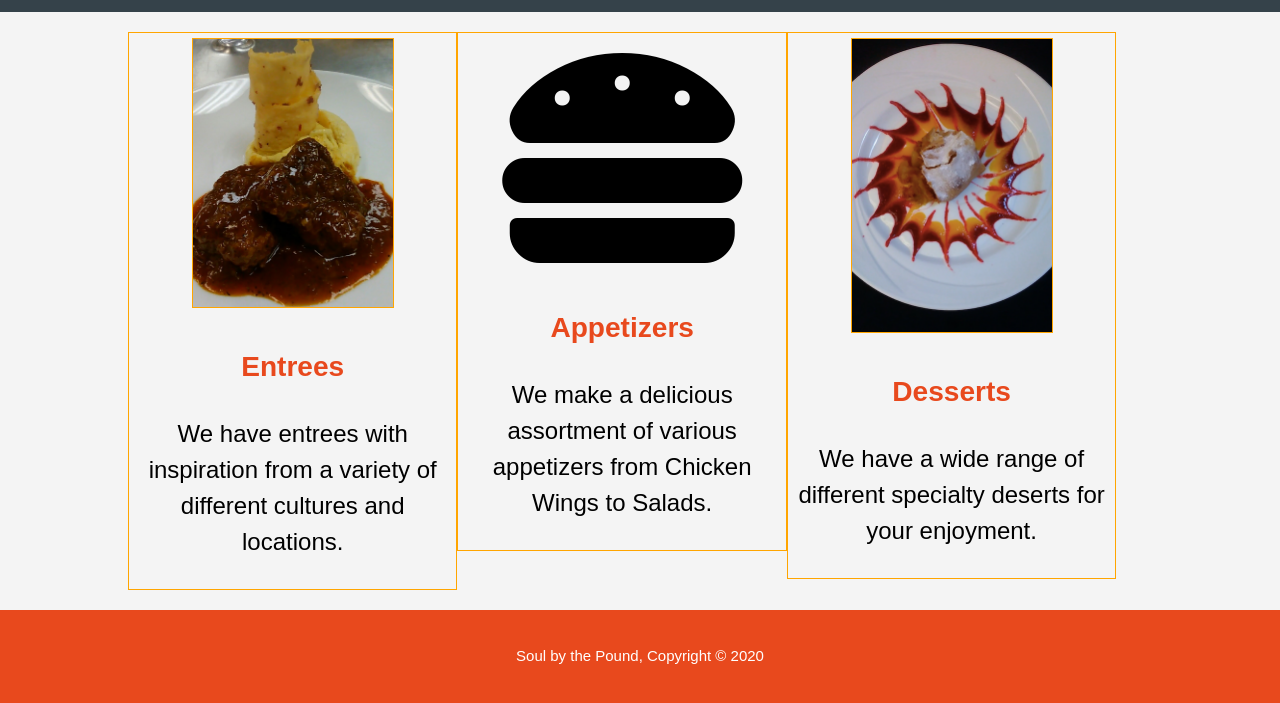
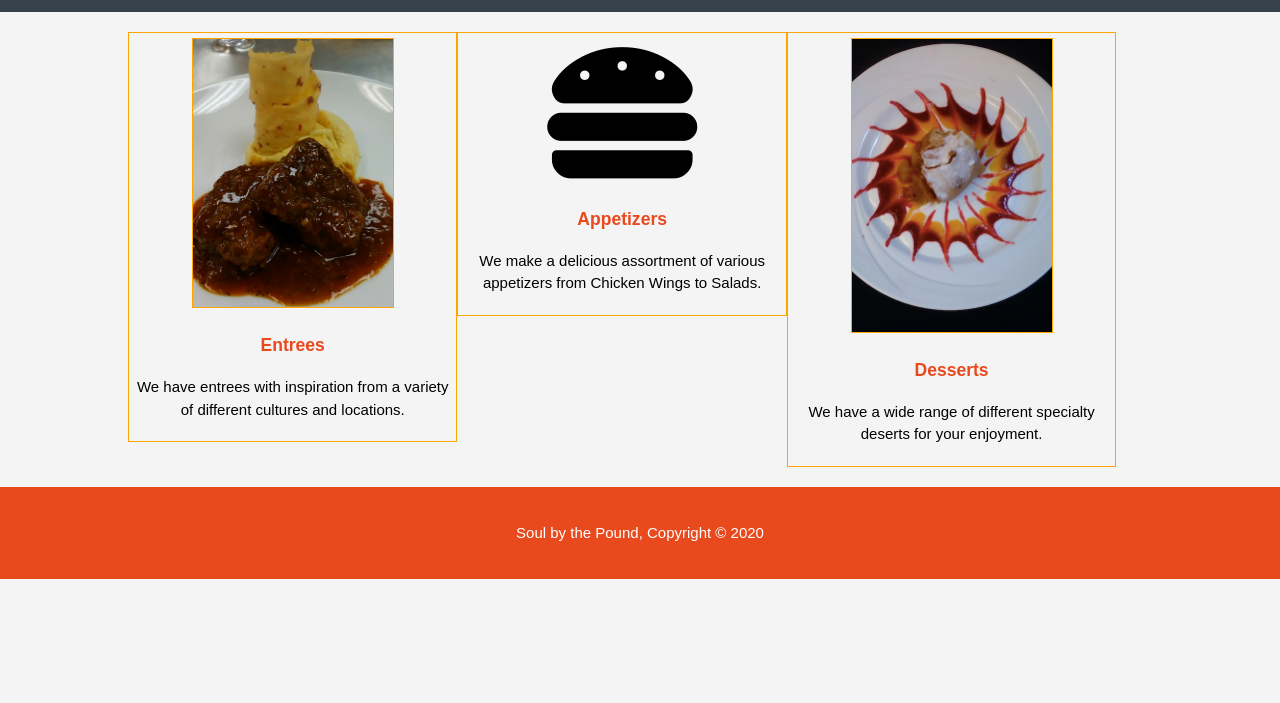
Before and after one commit to Kcaban60123/soul, a website: page dist/index.html in a window 1280 px wide. Shown: the part 2173-2876 px from the top of the page. After the commit the page ends 2752 px from the top, so only its background shows below. Drawn offline with Linux system fonts and the light colour scheme.

Commit message:
fourth Commits

```diff
--- a/dist/index.html
+++ b/dist/index.html
@@ -53,17 +53,17 @@
 
     <section id="boxes">
         <div class="container">
-            <div style="font-size: 24px;" class="box">
+            <div style="font-size: 15px;" class="box">
                 <img src="./img/sample1.JPG">
                 <h3>Entrees</h3>
                 <p>We have entrees with inspiration from a variety of different cultures and locations.</p>
             </div>
-            <div style="font-size: 24px;" class="box">
+            <div style="font-size: 15px;" class="box">
                 <i class="fas fa-hamburger fa-10x"></i>
                 <h3>Appetizers</h3>
                 <p>We make a delicious assortment of various appetizers from Chicken Wings to Salads.</p>
             </div>
-            <div style="font-size: 24px;" class="box">
+            <div style="font-size: 15px;" class="box">
                 <img src="./img/sample4.jpg">
                 <h3>Desserts</h3>
                 <p>We have a wide range of different specialty deserts for your enjoyment.</p>
```
